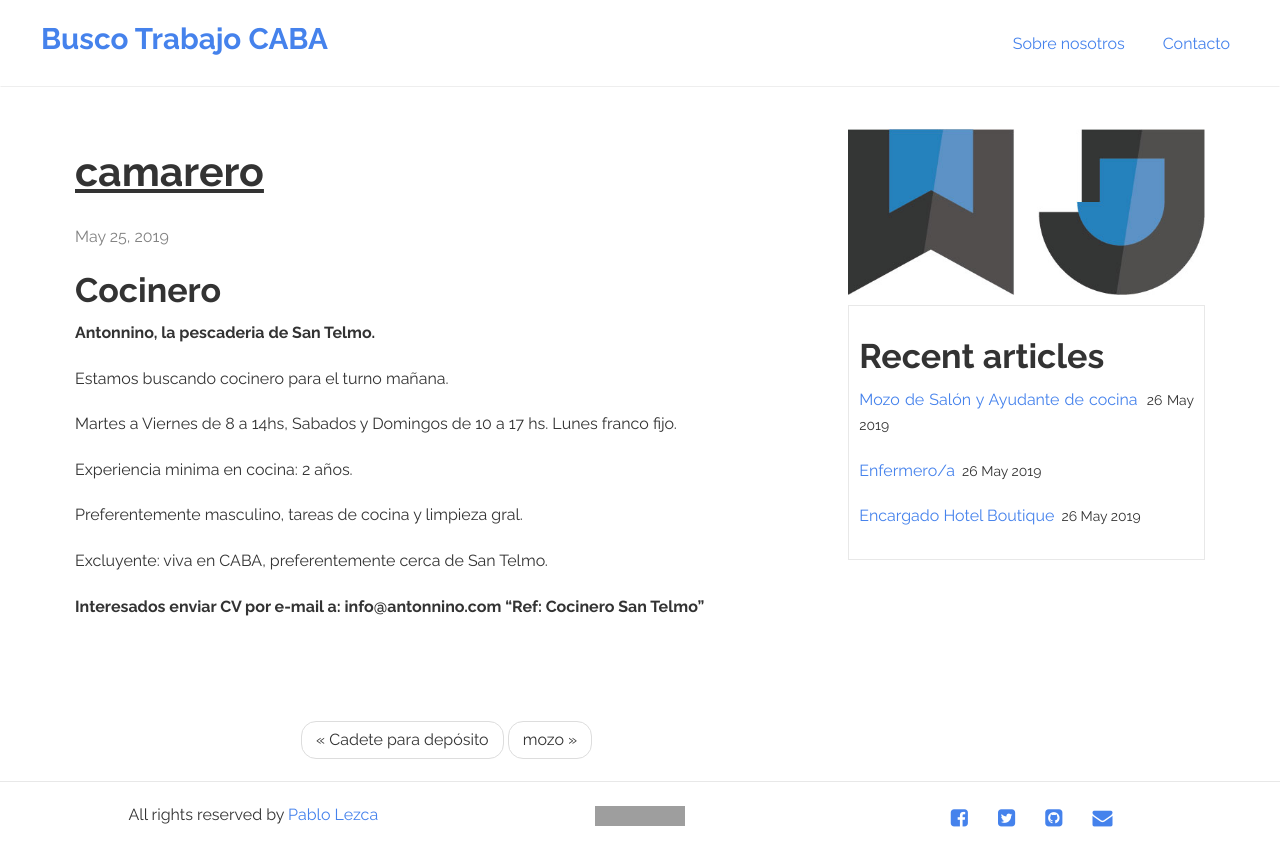
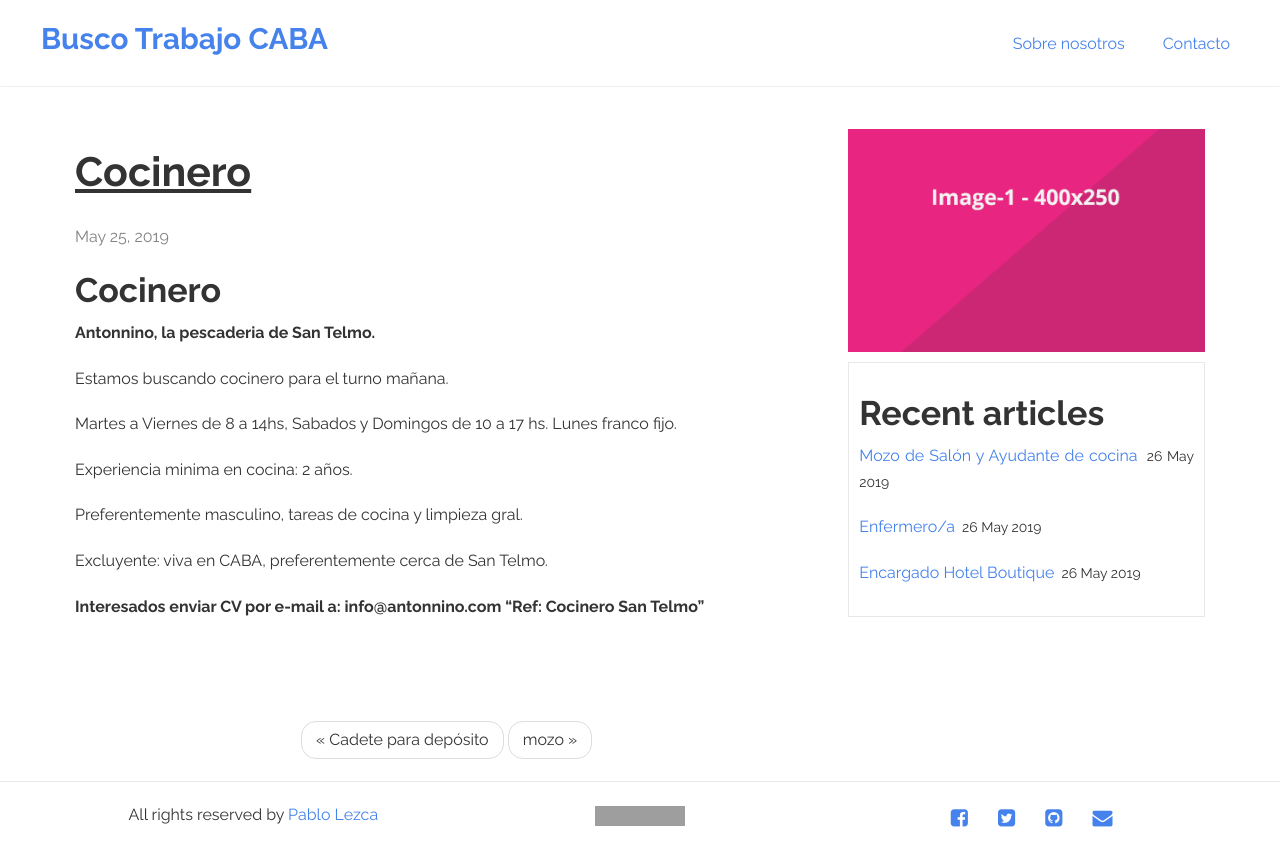
Before and after one commit to Lucas68747/buscotrabajoargentina.github.io, a Jekyll site: the page built from _posts/2019-05-25-cocinero.md, in a window 1280 px wide. Shown: the top 866 px of the page. Built offline with Jekyll 4.4.1, drawn with Linux system fonts in a browser that asks for light colours; grey boxes are pictures that could not be loaded.

Commit message:
Update 2019-05-25-cocinero.md

```diff
--- a/_posts/2019-05-25-cocinero.md
+++ b/_posts/2019-05-25-cocinero.md
@@ -1,7 +1,13 @@
 ---
 layout: post
-title: camarero
+title:  "Cocinero"
+categories: cocinero
+img: image-1.png
 ---
+
+
+
+
 ## Cocinero
 **Antonnino, la pescaderia de San Telmo.**
 
```
